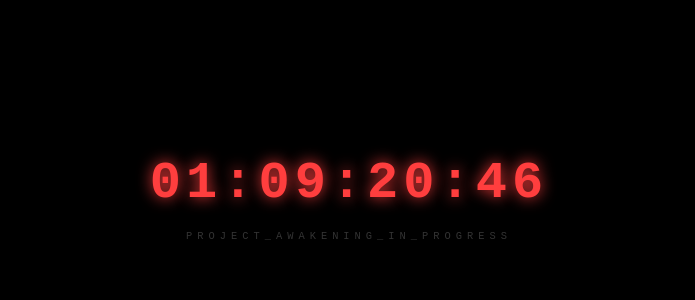
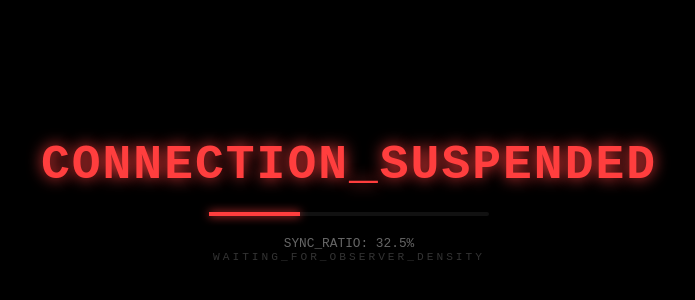
Before and after one commit to BomdLo/Uncoded, a plain HTML site: page index.html in a window 1280 px wide. Shown: the part 200-500 px from the top of the page, without its empty margins (291-986 px from the left). Drawn offline with Linux system fonts and the light colour scheme.

Commit message:
Update index.html

```diff
--- a/index.html
+++ b/index.html
@@ -3,11 +3,12 @@
 <head>
     <meta charset="UTF-8">
     <meta name="viewport" content="width=device-width, initial-scale=1.0">
-    <title>Uncoded</title>
+    <title>Uncoded | LOCKED</title>
     <style>
         :root {
             --bg-color: #000000;
             --accent-color: #ff3e3e;
+            --dim-color: #333;
         }
 
         body, html {
@@ -17,72 +18,96 @@
             height: 100%;
             background-color: var(--bg-color);
             color: #ffffff;
-            font-family: monospace;
+            font-family: 'Courier New', monospace;
             display: flex;
             justify-content: center;
             align-items: center;
             overflow: hidden;
         }
 
-        /* 這裡的佈局邏輯與第二版完全一致，確保切換時位置不動 */
         #countdown-container {
-            position: absolute;
-            top: 50%;
-            left: 50%;
-            transform: translate(-50%, -50%);
             text-align: center;
             width: 100%;
         }
 
         #timer {
-            font-size: clamp(2rem, 8vw, 4rem);
+            font-size: clamp(1.5rem, 6vw, 3rem);
             font-weight: 700;
-            letter-spacing: 5px;
+            letter-spacing: 2px;
             color: var(--accent-color);
             text-shadow: 0 0 15px var(--accent-color);
-            margin: 0;
-            line-height: 1;
+            margin-bottom: 10px;
+        }
+
+        /* 偽進度條 */
+        .progress-bar-container {
+            width: 280px;
+            height: 4px;
+            background: #111;
+            margin: 20px auto;
+            position: relative;
+            border-radius: 2px;
+        }
+
+        .progress-fill {
+            width: 32.5%; /* 這裡手動調整目前的同步率百分比 */
+            height: 100%;
+            background: var(--accent-color);
+            box-shadow: 0 0 10px var(--accent-color);
+            transition: width 2s ease-in-out;
         }
 
         .hint {
-            color: #333;
-            letter-spacing: 5px;
+            color: var(--dim-color);
+            letter-spacing: 3px;
+            font-size: 0.7rem;
+            text-transform: uppercase;
+        }
+
+        #sync-data {
             font-size: 0.8rem;
-            text-transform: uppercase;
-            margin-top: 20px; /* 與第二版的間距對齊 */
+            color: #666;
+            margin-top: 10px;
         }
     </style>
 </head>
 <body>
 
     <div id="countdown-container">
-        <div id="timer">00:00:00:00</div>
-        <div class="hint">PROJECT_AWAKENING_IN_PROGRESS</div>
+        <div id="timer">SYSTEM_LOCKED</div>
+        <div class="progress-bar-container">
+            <div class="progress-fill"></div>
+        </div>
+        <div id="sync-data">SYNC_RATIO: 32.5%</div>
+        <div class="hint">WAITING_FOR_OBSERVER_DENSITY</div>
     </div>
 
     <script>
-        // 目標時間：2026年2月15日 晚上8點
-        const targetDate = new Date("2026-02-15T20:00:00").getTime();
+        // 核心邏輯：攔截協議
+        const config = {
+            isLocked: true,
+            syncRatio: 32.5, // 你可以隨時回來改這個數字
+            statusMessage: "ACCESS_DENIED: INSUFFICIENT_OBSERVERS"
+        };
 
-        function update() {
-            const now = new Date().getTime();
-            const diff = targetDate - now;
-
-            if (diff <= 0) {
-                document.getElementById('timer').innerText = "00:00:00:00";
-                return;
+        function init() {
+            if (config.isLocked) {
+                console.warn(config.statusMessage);
+                // 這裡我們不再跑 targetDate 的邏輯
+                document.getElementById('timer').innerText = "CONNECTION_SUSPENDED";
             }
-
-            const d = Math.floor(diff / (1000 * 60 * 60 * 24)).toString().padStart(2, '0');
-            const h = Math.floor((diff % (1000 * 60 * 60 * 24)) / (1000 * 60 * 60)).toString().padStart(2, '0');
-            const m = Math.floor((diff % (1000 * 60 * 60)) / (1000 * 60)).toString().padStart(2, '0');
-            const s = Math.floor((diff % (1000 * 60)) / 1000).toString().padStart(2, '0');
-
-            document.getElementById('timer').innerText = `${d}:${h}:${m}:${s}`;
         }
 
-        setInterval(update, 1000);
-        update();
+        // 模擬系統雜訊，讓畫面看起來還在跑，但時間不動
+        setInterval(() => {
+            const timer = document.getElementById('timer');
+            if (Math.random() > 0.95) {
+                timer.style.opacity = "0.5";
+                setTimeout(() => timer.style.opacity = "1", 50);
+            }
+        }, 100);
+
+        init();
     </script>
 </body>
 </html>
```
